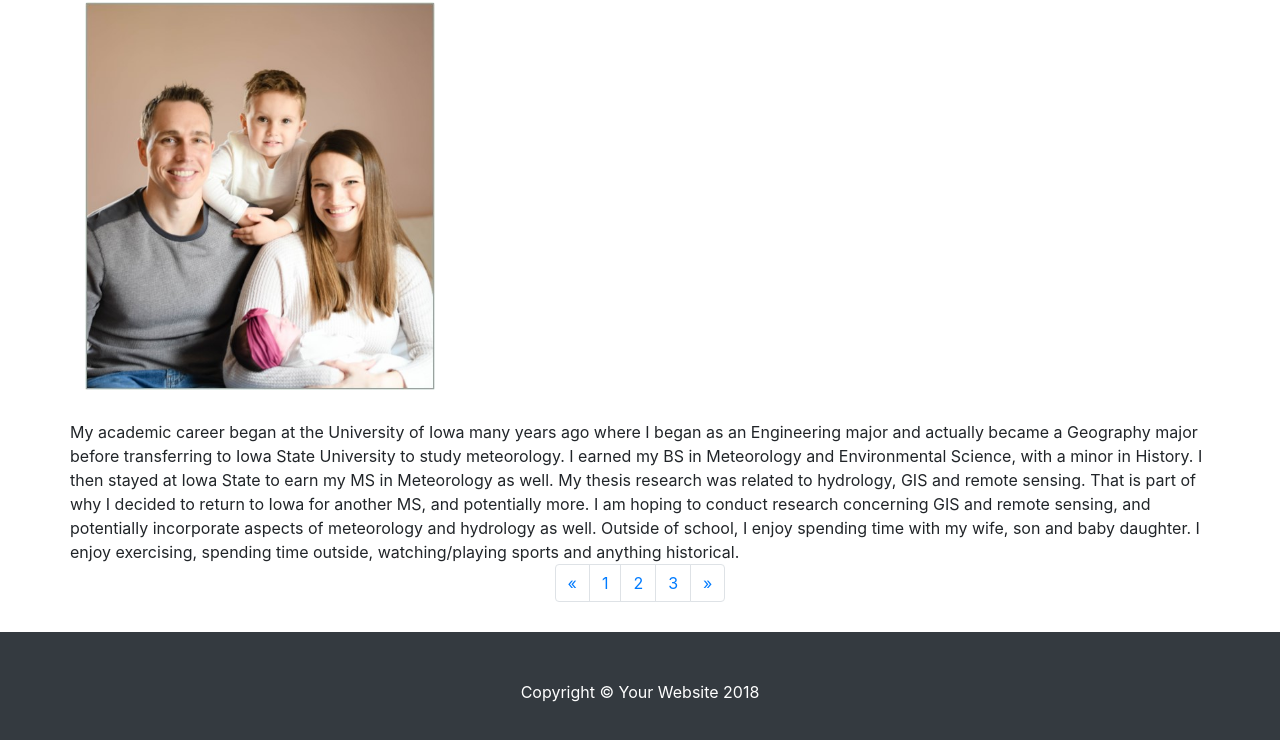
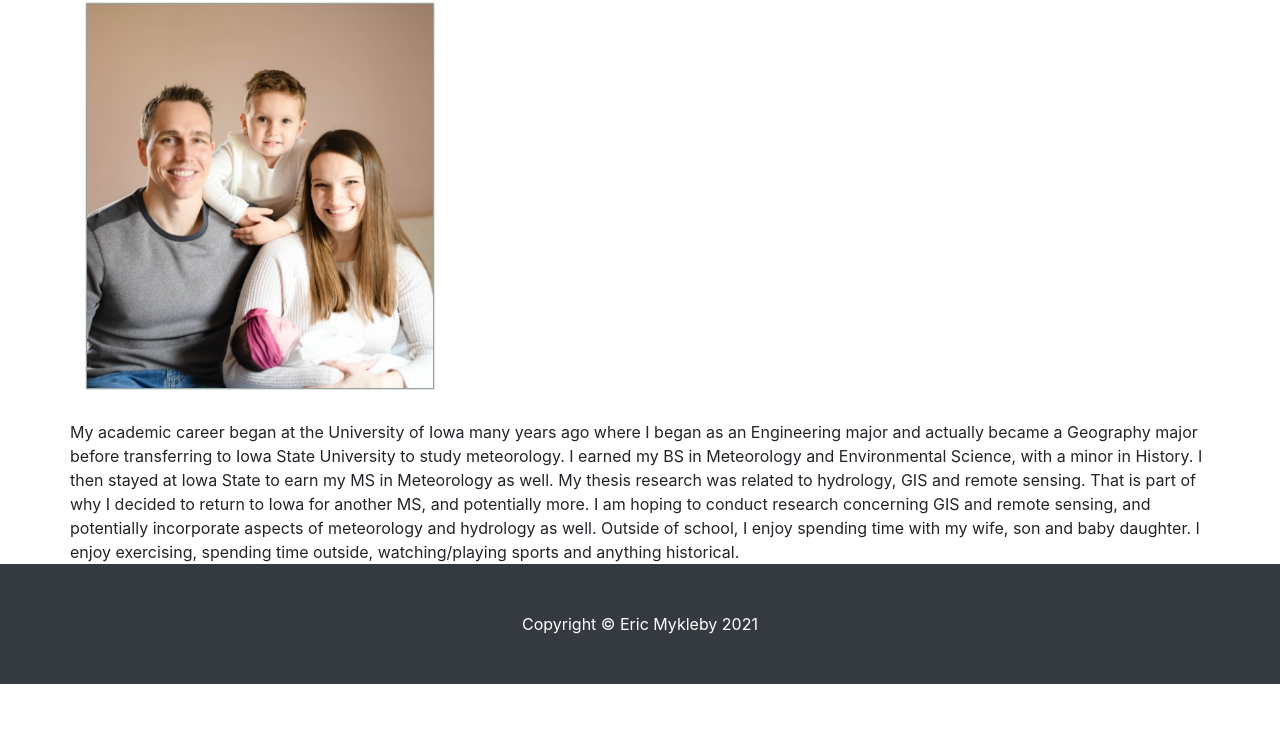
Before and after one commit to emykleby/geog5540, a website: page shortbio.html in a window 1280 px wide. Shown: the part 150-890 px from the top of the page. After the commit the page ends 834 px from the top, so only its background shows below. Drawn offline with Linux system fonts and the light colour scheme.

Commit message:
Update bio

```diff
--- a/shortbio.html
+++ b/shortbio.html
@@ -66,38 +66,13 @@
       </div>
       <!-- /.row -->
 
-      <!-- Pagination -->
-      <ul class="pagination justify-content-center">
-        <li class="page-item">
-          <a class="page-link" href="#" aria-label="Previous">
-            <span aria-hidden="true">&laquo;</span>
-            <span class="sr-only">Previous</span>
-          </a>
-        </li>
-        <li class="page-item">
-          <a class="page-link" href="#">1</a>
-        </li>
-        <li class="page-item">
-          <a class="page-link" href="#">2</a>
-        </li>
-        <li class="page-item">
-          <a class="page-link" href="#">3</a>
-        </li>
-        <li class="page-item">
-          <a class="page-link" href="#" aria-label="Next">
-            <span aria-hidden="true">&raquo;</span>
-            <span class="sr-only">Next</span>
-          </a>
-        </li>
-      </ul>
-
     </div>
     <!-- /.container -->
 
     <!-- Footer -->
     <footer class="py-5 bg-dark">
       <div class="container">
-        <p class="m-0 text-center text-white">Copyright &copy; Your Website 2018</p>
+        <p class="m-0 text-center text-white">Copyright &copy; Eric Mykleby 2021</p>
       </div>
       <!-- /.container -->
     </footer>
```
